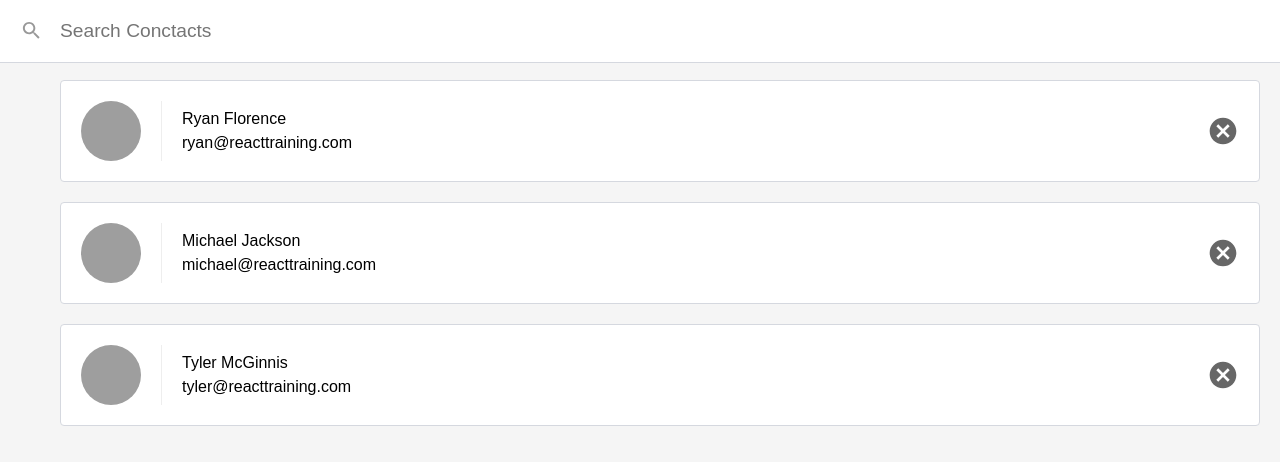
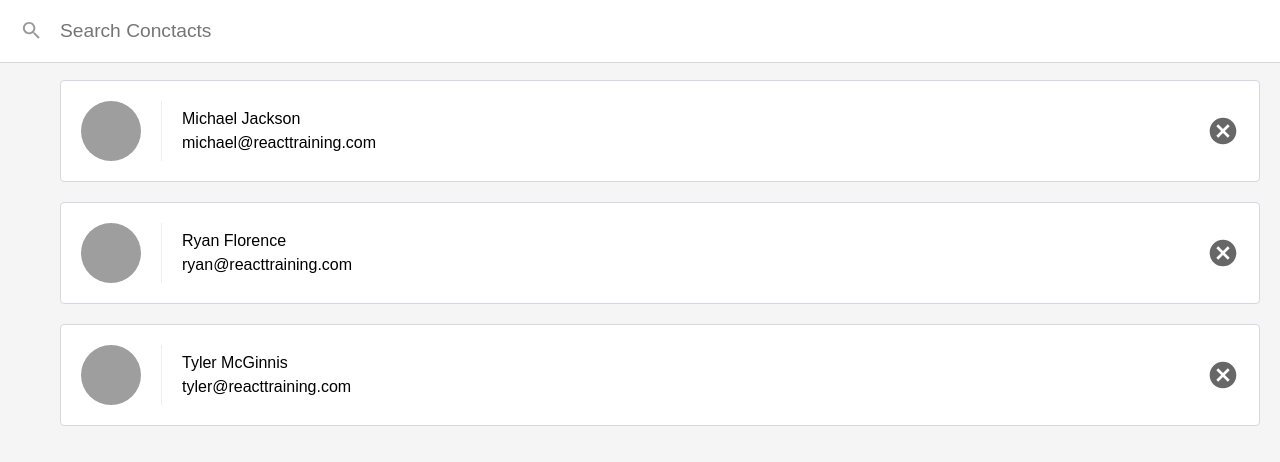
Before and after one commit to alexgaudiosi/react-contacts, a React (Create React App) app: page / in a window 1280 px wide. Shown: the top 462 px of the page. Built offline with nearby package versions, Linux system fonts and the light colour scheme.

Commit message:
add search function

```diff
--- a/package.json
+++ b/package.json
@@ -3,10 +3,12 @@
   "version": "0.1.0",
   "private": true,
   "dependencies": {
+    "escape-string-regexp": "^1.0.5",
     "prop-types": "^15.5.10",
     "react": "^15.6.1",
     "react-dom": "^15.6.1",
-    "react-scripts": "1.0.10"
+    "react-scripts": "1.0.10",
+    "sort-by": "^1.2.0"
   },
   "scripts": {
     "start": "react-scripts start",
--- a/src/ListContacts.js
+++ b/src/ListContacts.js
@@ -1,5 +1,7 @@
 import React, { Component } from 'react';
 import PropTypes from 'prop-types';
+import escapeRegExp from 'escape-string-regexp'
+import sortBy from 'sort-by'
 
 class ListContacts extends Component {
   static propTypes = {
@@ -12,10 +14,22 @@
   }
 
   updateQuery = (query) => {
-    this.setState({ query: query.trim() })
+    this.setState({ query: query.trim() });
   }
 
   render() {
+
+    let showingContacts;
+
+    if (this.state.query) {
+      const match = new RegExp(escapeRegExp(this.state.query), 'i');
+      showingContacts = this.props.contacts.filter((contact) => match.test(contact.name));
+    } else {
+      showingContacts = this.props.contacts
+    }
+
+    showingContacts.sort(sortBy('name'));
+
     return (
       <div className='list-contacts'>
         <div className='list-contacts-top'>
@@ -28,7 +42,7 @@
           />
         </div>
         <ol className='contactList'>
-          {this.props.contacts.map((contact) =>  (
+          {showingContacts.map((contact) =>  (
             <li key={contact.id} className='contact-list-item'>
               <div className='contact-avatar' style={{
                 backgroundImage: `url(${contact.avatarURL})`
@@ -44,7 +58,7 @@
           ))}
         </ol>
       </div>
-    )
+    );
   }
 }
 
```
